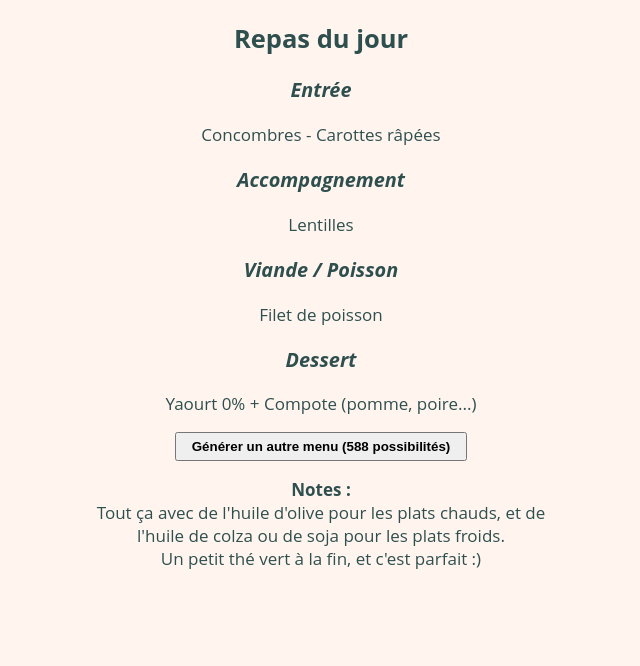
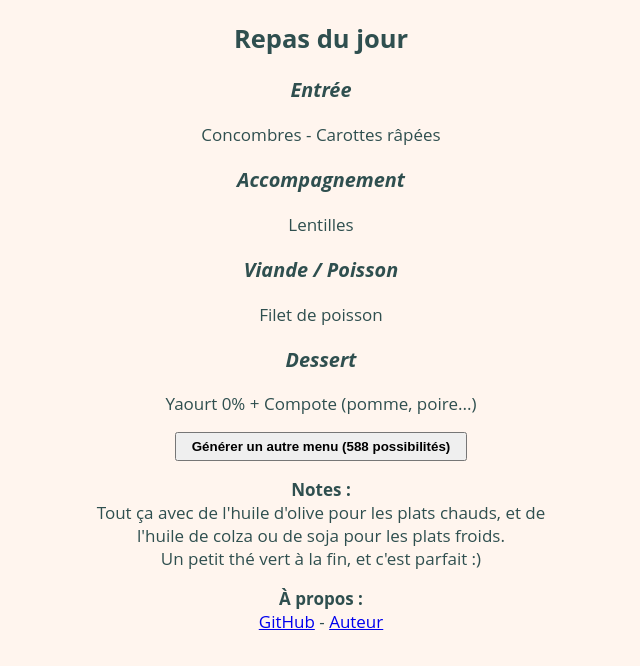
Before and after one commit to BrunoCartier/generateur-repas, a plain HTML site: page index.html in a window 1280 px wide. Shown: the whole page, without its empty margins (319-959 px from the left). Drawn offline with Linux system fonts and the light colour scheme.

Commit message:
Add some links

```diff
--- a/index.html
+++ b/index.html
@@ -35,6 +35,12 @@
     Un petit thé vert à la fin, et c'est parfait :)
 </p>
 
+<p>
+    <strong>À propos :</strong><br />
+    <a href="https://github.com/BrunoCartier/generateur-repas">GitHub</a> -
+    <a href="http://deur.co">Auteur</a>
+</p>
+
 <script src="app.js"></script>
 </body>
 </html>
```
Also changed, not shown: 1 other file.
